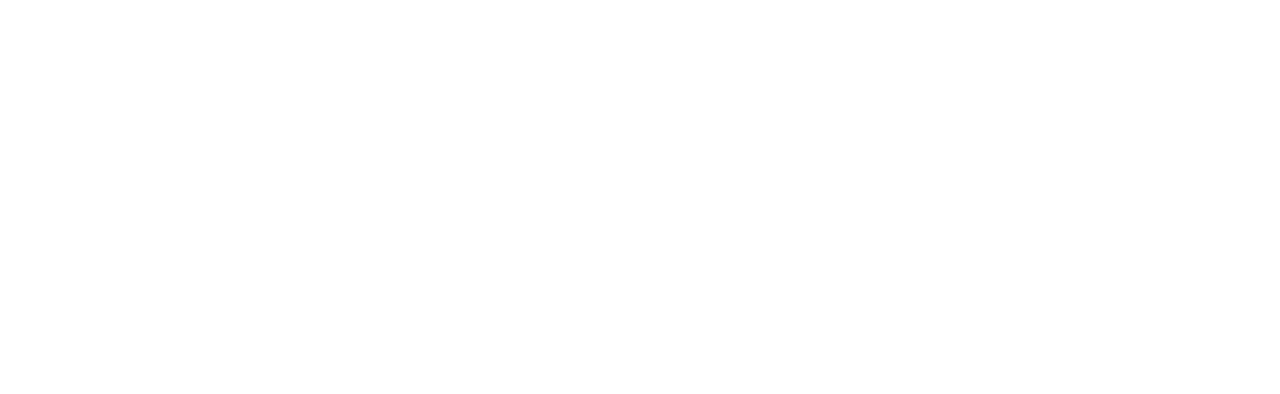
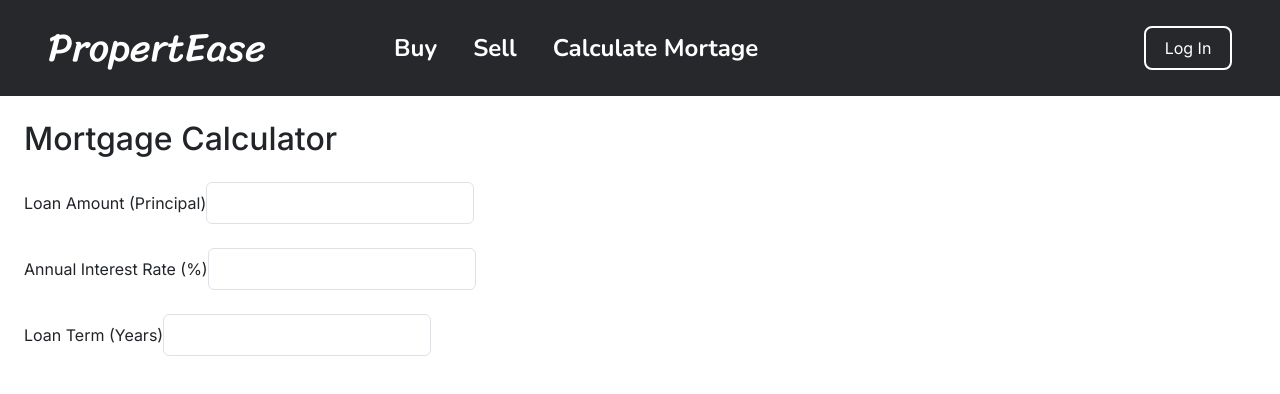
Before and after one commit to AshishKarakoti1/PropertEase, a React (Vite) app in the folder Frontend/: page /mortgage-calculator in a window 1280 px wide. Before the commit this address had no page. Shown: the top 394 px of the page. Built offline with nearby package versions, Linux system fonts and the light colour scheme.

Commit message:
added calculate mortage feature and fixed a major bug in pagination and filtering

```diff
--- a/Frontend/src/App.jsx
+++ b/Frontend/src/App.jsx
@@ -11,8 +11,10 @@ import Profile_Page from './Profile_Page/Profile_Page';
 import Side_Bar from './Profile_Page/Side_Bar';
 import Email_Page from './EmailPage/Email_Page';
 import Edit_Page from './EditListing/Edit_Page';
+import MortgagePage from './MortgagePage/MortgagePage';
 
 const App = () => {
+
   const location = useLocation();
 
   // Define the routes where the sidebar should be shown
@@ -37,6 +39,7 @@ const App = () => {
           <Route path='/profile' element={<Profile_Page />} />
           <Route path='/contact' element={<Email_Page />} />
           <Route path='/update/:id' element={<Edit_Page />} />
+          <Route path='/mortgage-calculator' element={<MortgagePage />} />
         </Routes>
       </div>
     </div>
--- a/Frontend/src/Buying_page/Filters.jsx
+++ b/Frontend/src/Buying_page/Filters.jsx
@@ -2,7 +2,7 @@ import React, { useContext } from 'react';
 import { StoreContext } from '../context/StoreContext';
 
 const Filters = () => {
-    const { filters, setFilters, applyFilters, clearFilters } = useContext(StoreContext);
+    const { filters, setFilters, clearFilters } = useContext(StoreContext);
 
     const handleChange = (e) => {
         const { name, value } = e.target;
@@ -13,13 +13,8 @@ const Filters = () => {
         console.log(filters);
     };
 
-    const handleSubmit = (e) => {
-        e.preventDefault();
-        applyFilters();
-    };
-
     return (
-        <form onSubmit={handleSubmit} className="sticky top-10 bg-gray-700 h-[80vh] flex flex-col gap-4 w-[18vw] rounded p-4">
+        <div className="sticky top-10 bg-gray-700 h-[80vh] flex flex-col gap-4 w-[18vw] rounded p-4">
             <div>
                 <label className='text-white' htmlFor="price">Max Price</label>
                 <input
@@ -86,19 +81,13 @@ const Filters = () => {
             </div>
 
             <button
-                type="submit"
-                className="bg-blue-500 text-white px-4 py-2 rounded hover:bg-blue-600 duration-200"
-            >
-                Filter
-            </button>
-            <button
                 type="button"
                 onClick={clearFilters}
                 className="bg-gray-500 text-white px-2 py-2 rounded  hover:bg-gray-600 duration-200"
             >
                 Clear Filters
             </button>
-        </form>
+        </div>
     );
 };
 
--- a/Frontend/src/Buying_page/PostList.jsx
+++ b/Frontend/src/Buying_page/PostList.jsx
@@ -6,29 +6,46 @@ import Error from './Error';
 import styles from './postlist.module.css';
 
 const PostList = () => {
-    const { data, loading, error, fetchListings, totalPages, currentPage, setCurrentPage } = useContext(StoreContext);
+    const { data, loading, error, fetchListings, totalPages, currentPage, setCurrentPage, filters, applyFilters } = useContext(StoreContext);
+
     useEffect(() => {
-        fetchListings(currentPage);
-    }, [currentPage]);
+        if (filters.price || filters.location || filters.area || filters.bedrooms || filters.bathrooms || filters.category) {
+            applyFilters(currentPage);
+        } else {
+            fetchListings(currentPage);
+        }
+    }, [currentPage, filters]);
 
     if (loading) {
-        return <div className='flex items-center justify-center'><Loading /></div>;
+        return <div className='flex items-center justify-center w-[69.5%]'><Loading /></div>;
     }
 
     if (error) {
         return <Error />;
     }
 
-    if (data.length == 0) {
-        return <div className='h-[40rem] w-[70rem] flex items-center justify-center'><p className='font-bold text-[3rem] text-blue-400'>No listings Found</p></div>
+    if (data.length === 0) {
+        return <div className='h-[40rem] w-[70rem] flex items-center justify-center'><p className='font-bold text-[3rem] text-blue-400'>No listings Found</p></div>;
     }
 
     const handlePreviousPage = () => {
-        if (currentPage > 1) setCurrentPage((prevPage) => prevPage - 1);
+        if (currentPage > 1) {
+            setCurrentPage((prevPage) => {
+                const newPage = prevPage - 1;
+                filters ? applyFilters(newPage) : fetchListings(newPage);
+                return newPage;
+            });
+        }
     };
 
     const handleNextPage = () => {
-        if (currentPage < totalPages) setCurrentPage((prevPage) => prevPage + 1);
+        if (currentPage < totalPages) {
+            setCurrentPage((prevPage) => {
+                const newPage = prevPage + 1;
+                filters ? applyFilters(newPage) : fetchListings(newPage);
+                return newPage;
+            });
+        }
     };
 
     return (
--- a/Frontend/src/LandingPage/NavBar.jsx
+++ b/Frontend/src/LandingPage/NavBar.jsx
@@ -47,7 +47,7 @@ const NavBar = () => {
                         <Link to='/sell' className={styles.navLink}>Sell</Link>
                     </li>
                     <li className={styles.navItem}>
-                        <Link to='/' className={styles.navLink}>Calculate Mortage</Link>
+                        <Link to='/mortgage-calculator' className={styles.navLink}>Calculate Mortage</Link>
                     </li>
                 </ul>
             </div>
--- /dev/null
+++ b/Frontend/src/MortgagePage/MortgageCalculator.jsx
@@ -0,0 +1,86 @@
+import { useSearchParams } from 'react-router-dom';
+import { useState } from 'react';
+import { handleError } from '../utils';
+
+const MortgageCalculator = () => {
+    const [searchParams] = useSearchParams();
+    const propertyPrice = searchParams.get('price');
+    const [principal, setPrincipal] = useState(propertyPrice || '');
+    const [interestRate, setInterestRate] = useState('');
+    const [loanTerm, setLoanTerm] = useState('');
+    const [monthlyPayment, setMonthlyPayment] = useState(null);
+
+    const calculatePayment = () => {
+        const P = parseFloat(principal);
+        const r = parseFloat(interestRate) / 100 / 12;
+        const n = parseInt(loanTerm) * 12;
+
+        if (P && r && n) {
+            const M = (P * r * Math.pow(1 + r, n)) / (Math.pow(1 + r, n) - 1);
+            setMonthlyPayment(M.toFixed(2));
+        } else {
+            handleError('Please enter valid inputs');
+        }
+    };
+
+    const clearInputs = () => {
+        setInterestRate('');
+        setLoanTerm('');
+        setMonthlyPayment(null);
+    };
+
+    return (
+        <div className="p-4 bg-gray-100 rounded shadow-md max-w-md mx-auto mt-[5rem]">
+            <h2 className="text-xl font-bold mb-4">Mortgage Calculator</h2>
+            <div className="mb-4">
+                <label className="block mb-1">Loan Amount (Principal)</label>
+                <input
+                    type="number"
+                    className="w-full px-3 py-2 border rounded"
+                    value={principal}
+                    onChange={(e) => setPrincipal(e.target.value)}
+                />
+            </div>
+            <div className="mb-4">
+                <label className="block mb-1">Annual Interest Rate (%)</label>
+                <input
+                    type="number"
+                    className="w-full px-3 py-2 border rounded"
+                    value={interestRate}
+                    onChange={(e) => setInterestRate(e.target.value)}
+                />
+            </div>
+            <div className="mb-4">
+                <label className="block mb-1">Loan Term (Years)</label>
+                <input
+                    type="number"
+                    className="w-full px-3 py-2 border rounded"
+                    value={loanTerm}
+                    onChange={(e) => setLoanTerm(e.target.value)}
+                />
+            </div>
+            <div className="flex gap-4">
+                <button
+                    onClick={calculatePayment}
+                    className="px-4 py-2 bg-blue-500 text-white rounded"
+                >
+                    Calculate
+                </button>
+                <button
+                    onClick={clearInputs}
+                    className="px-4 py-2 bg-gray-500 text-white rounded"
+                >
+                    Clear
+                </button>
+            </div>
+            {monthlyPayment && (
+                <div className="mt-4">
+                    <h3 className="text-lg font-semibold">Monthly Payment</h3>
+                    <p className="text-xl font-bold">${monthlyPayment}</p>
+                </div>
+            )}
+        </div>
+    );
+};
+
+export default MortgageCalculator;
--- /dev/null
+++ b/Frontend/src/MortgagePage/MortgagePage.jsx
@@ -0,0 +1,16 @@
+import React from 'react';
+import NavBar from '../LandingPage/NavBar';
+import MortgageCalculator from './MortgageCalculator';
+import { ToastContainer } from 'react-toastify';
+
+const MortgagePage = () => {
+    return (
+        <>
+            <NavBar />
+            <MortgageCalculator />
+            <ToastContainer />
+        </>
+    )
+}
+
+export default MortgagePage
--- a/Frontend/src/Single_Listing/Single_Listing.jsx
+++ b/Frontend/src/Single_Listing/Single_Listing.jsx
@@ -32,6 +32,10 @@ const Single_Listing = () => {
     const handleContact = () => {
         setUserEmail(listing.createdBy.email);
         navigate('/contact');
+    }
+
+    const handleMortgage = (amount) => {
+        navigate(`/mortgage-calculator?id=${id}&price=${amount}`)
     }
 
     // Fetch listing details
@@ -135,8 +139,9 @@ const Single_Listing = () => {
 
                 </div>
 
-                <div className="ml-2">
-                    <button className="bg-slate-300 px-5 py-2 rounded-sm active:bg-slate-400" onClick={handleContact}>CONTACT OWNER</button>
+                <div className="flex gap-2 w-[100%]">
+                    <button className="bg-slate-300 px-4 py-2 rounded-sm active:bg-slate-400" onClick={handleContact}>CONTACT OWNER</button>
+                    <button className="bg-slate-300 px-4 py-2 rounded-sm active:bg-slate-400" onClick={() => { handleMortgage(price) }}>CALCULATE MORTAGE</button>
                 </div>
 
             </div>
--- a/Frontend/src/context/StoreContext.jsx
+++ b/Frontend/src/context/StoreContext.jsx
@@ -114,13 +114,17 @@ const StoreContextProvider = ({ children }) => {
 
 
 
-    const applyFilters = async () => {
+    const applyFilters = async (page = 1) => {
         console.log(filters);
         setLoading(true);
+
         try {
-            const response = await axios.post('http://localhost:9090/buy', filters);
-            setData(response.data.filteredListings || []);
-            console.log('Filtered Data:', response.data.filteredListings);
+            const response = await axios.post(`http://localhost:9090/buy?page=${page}`, filters);
+            const { filteredListings, totalPages: total, currentPage: current } = response.data;
+
+            setData(filteredListings || []);
+            setTotalPages(total || 0);
+            setCurrentPage(current || 1);
         } catch (err) {
             setError('Error filtering data.');
             console.error('Error filtering data:', err);
@@ -129,14 +133,19 @@ const StoreContextProvider = ({ children }) => {
         }
     };
 
+
     const clearFilters = async () => {
         setFilters({
             price: '',
             location: '',
             area: '',
+            bedrooms: '',
+            bathrooms: '',
+            category: ''
         });
         await fetchListings(); // Reuse fetch function
     };
+
 
     const contextValue = {
         data,
```
Also changed, not shown: 1 other file (tests, documents, lock files or other folders).
